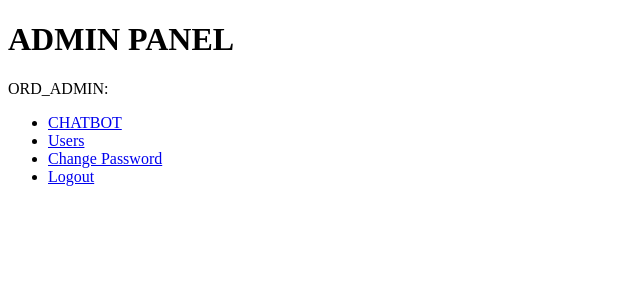
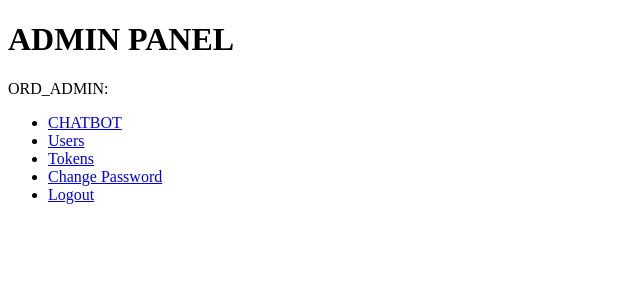
Before and after one commit to theredenemy/ordinance_server, a Flask app: template templates/admin_panel.html in a window 1280 px wide. Shown: the top 300 px of the page, without its empty margins (0-640 px from the left). Run offline with Flask 3, Linux system fonts and the light colour scheme; the template is opened without the code that fills it, so the values that code supplies are empty; parts of the project's set-up code (start-up, migrations or seed data) failed here and were passed over.

Commit message:
modified:   templates/admin_panel.html

```diff
--- a/templates/admin_panel.html
+++ b/templates/admin_panel.html
@@ -5,6 +5,7 @@
             <ul>
                 <li><a href="/ord/chat/admin">CHATBOT</a></li>
                 <li><a href="/admin/users">Users</a></li>
+                <li><a href="/admin/tokens">Tokens</a></li>
                 <li><a href="/admin/users/password?user={{ username }}">Change Password</a></li>
                 <li><a href="/logout">Logout</a></li>
             </ul>
```
